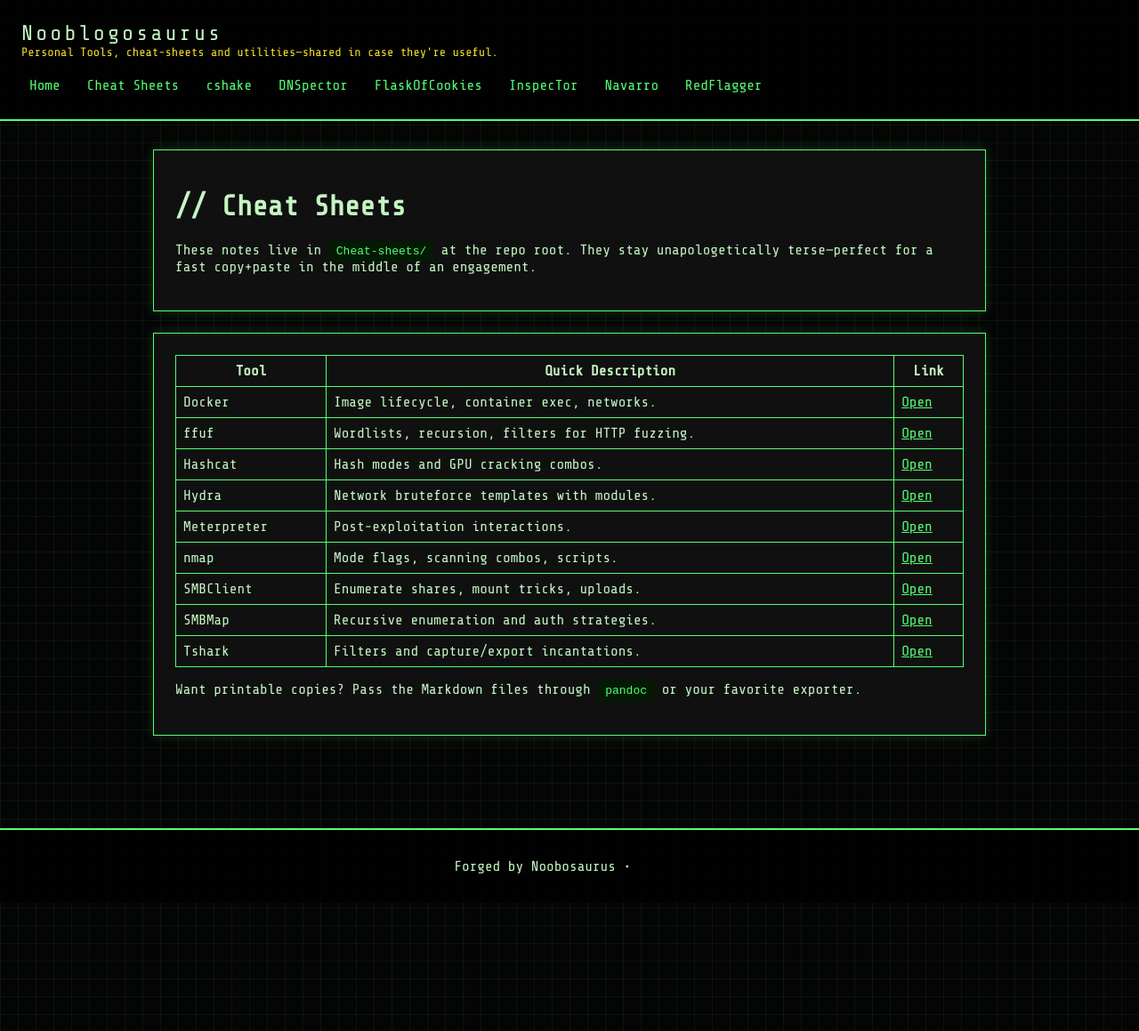
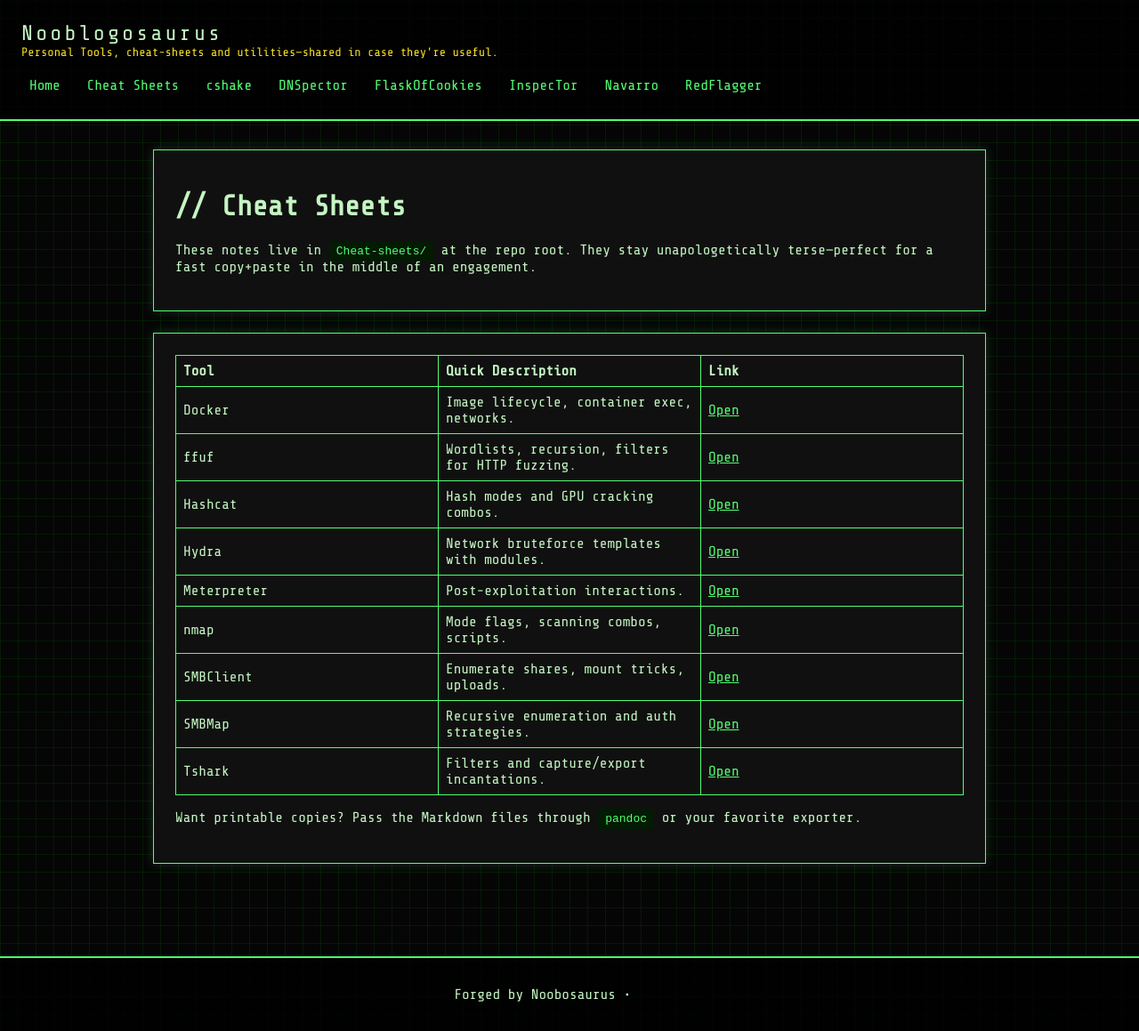
Before and after one commit to NoobosaurusBlog/Nooblogaurus, a Jekyll site: the page built from resources.md, in a window 1280 px wide and 1159 px high. Shown: the whole window at 89% size. Built offline with Jekyll 4.4.1, drawn with Linux system fonts in a browser that asks for light colours.

Commit message:
Improve cheat sheet tables

```diff
--- a/assets/css/main.css
+++ b/assets/css/main.css
@@ -152,6 +152,7 @@ hr {
 table {
   width: 100%;
   border-collapse: collapse;
+  table-layout: fixed;
 }
 
 table, th, td {
@@ -160,6 +161,8 @@ table, th, td {
 
 th, td {
   padding: 0.5rem;
+  text-align: left;
+  word-break: break-word;
 }
 
 a {
```
